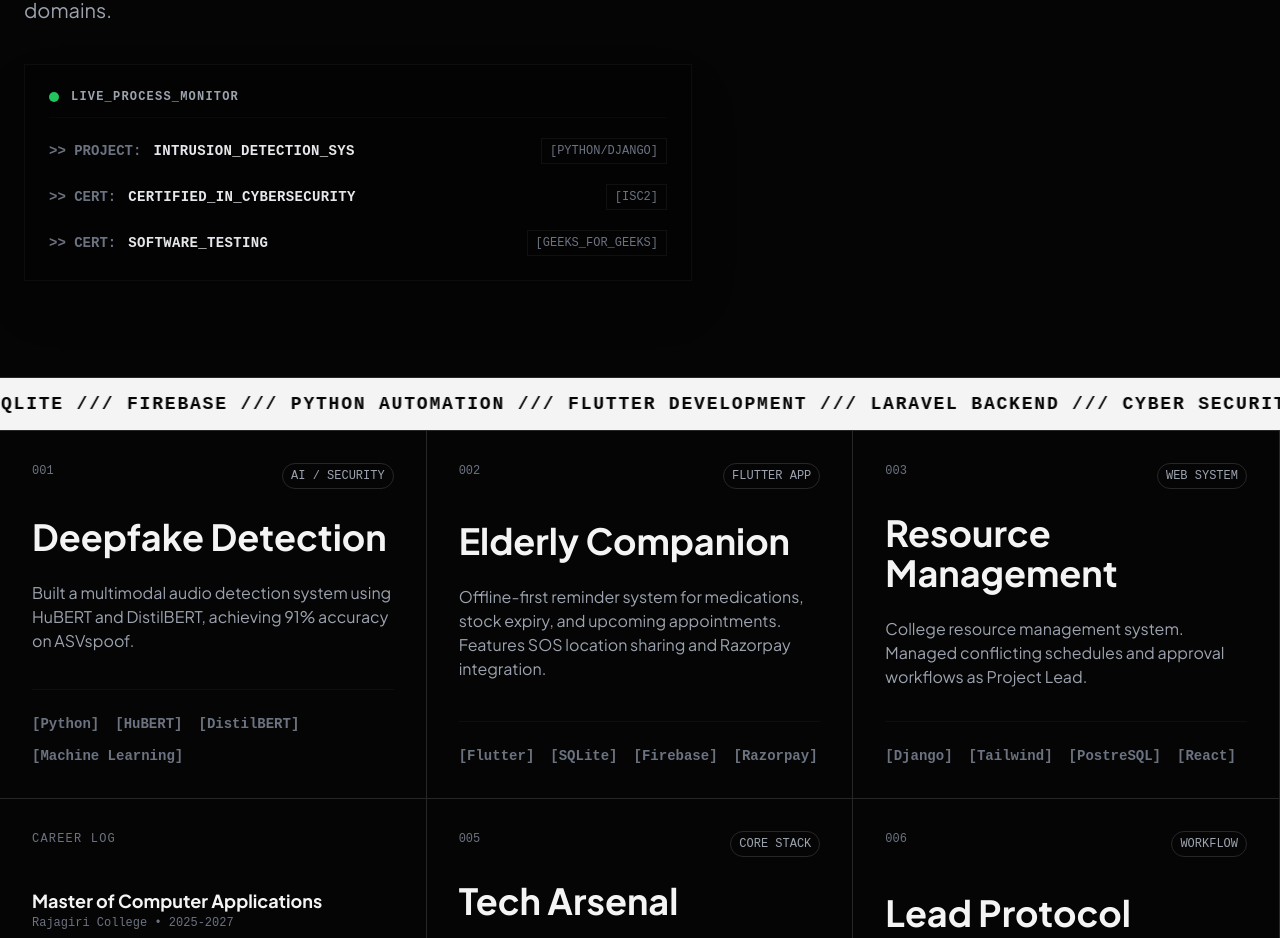
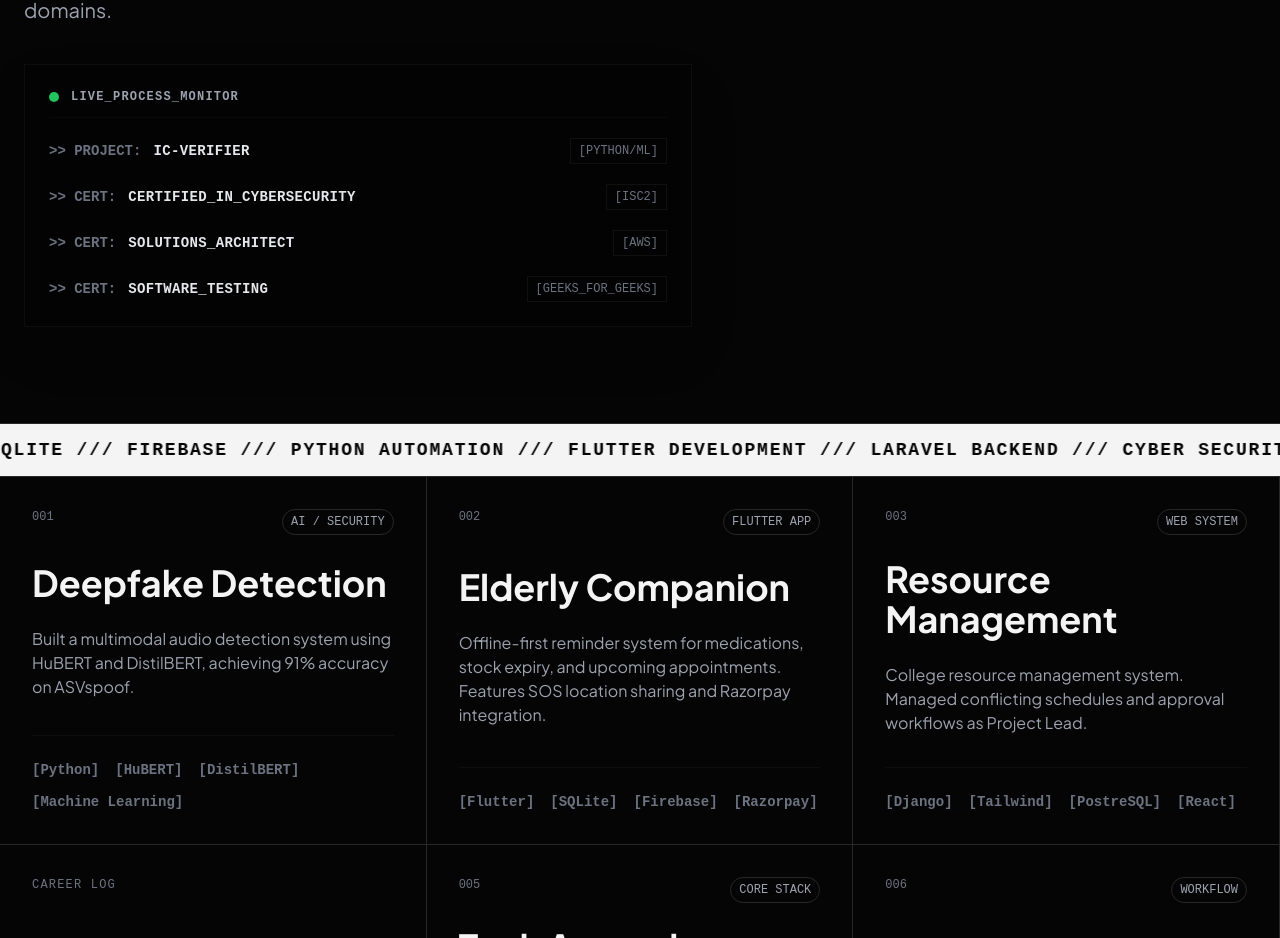
Before and after one commit to sree-sr7/portfolio_sree, a React (Vite) app: page / in a window 1280 px wide. Shown: the part 800-1738 px from the top of the page. Built offline with nearby package versions, Linux system fonts and the light colour scheme.

Commit message:
Updated project and certifications

```diff
--- a/src/DesignMono.jsx
+++ b/src/DesignMono.jsx
@@ -192,9 +192,9 @@ export default function DesignMono() {
                     <div className="flex flex-col md:flex-row md:items-center justify-between gap-2 group transition-all duration-300">
                       <div className="flex gap-3">
                          <span className="text-gray-500 font-bold">&gt;&gt; PROJECT:</span>
-                         <span className="uppercase font-bold tracking-wide text-gray-200 group-hover:text-green-400 transition-colors duration-300">Intrusion_Detection_Sys</span>
+                         <span className="uppercase font-bold tracking-wide text-gray-200 group-hover:text-green-400 transition-colors duration-300">IC-VERIFIER</span>
                       </div>
-                      <span className="text-gray-500 text-xs border border-silver/40 px-2 py-1 bg-noir/50">[PYTHON/DJANGO]</span>
+                      <span className="text-gray-500 text-xs border border-silver/40 px-2 py-1 bg-noir/50">[PYTHON/ML]</span>
                     </div>
 
                     <div className="flex flex-col md:flex-row md:items-center justify-between gap-2 group transition-all duration-300">
@@ -203,6 +203,14 @@ export default function DesignMono() {
                          <span className="uppercase font-bold tracking-wide text-gray-200 group-hover:text-green-400 transition-colors duration-300">Certified_in_Cybersecurity</span>
                       </div>
                       <span className="text-gray-500 text-xs border border-silver/40 px-2 py-1 bg-noir/50">[ISC2]</span>
+                    </div>
+
+                    <div className="flex flex-col md:flex-row md:items-center justify-between gap-2 group transition-all duration-300">
+                      <div className="flex gap-3">
+                         <span className="text-gray-500 font-bold">&gt;&gt; CERT:</span>
+                         <span className="uppercase font-bold tracking-wide text-gray-200 group-hover:text-green-400 transition-colors duration-300">Solutions_Architect</span>
+                      </div>
+                      <span className="text-gray-500 text-xs border border-silver/40 px-2 py-1 bg-noir/50">[AWS]</span>
                     </div>
 
                     <div className="flex flex-col md:flex-row md:items-center justify-between gap-2 group transition-all duration-300">
```
